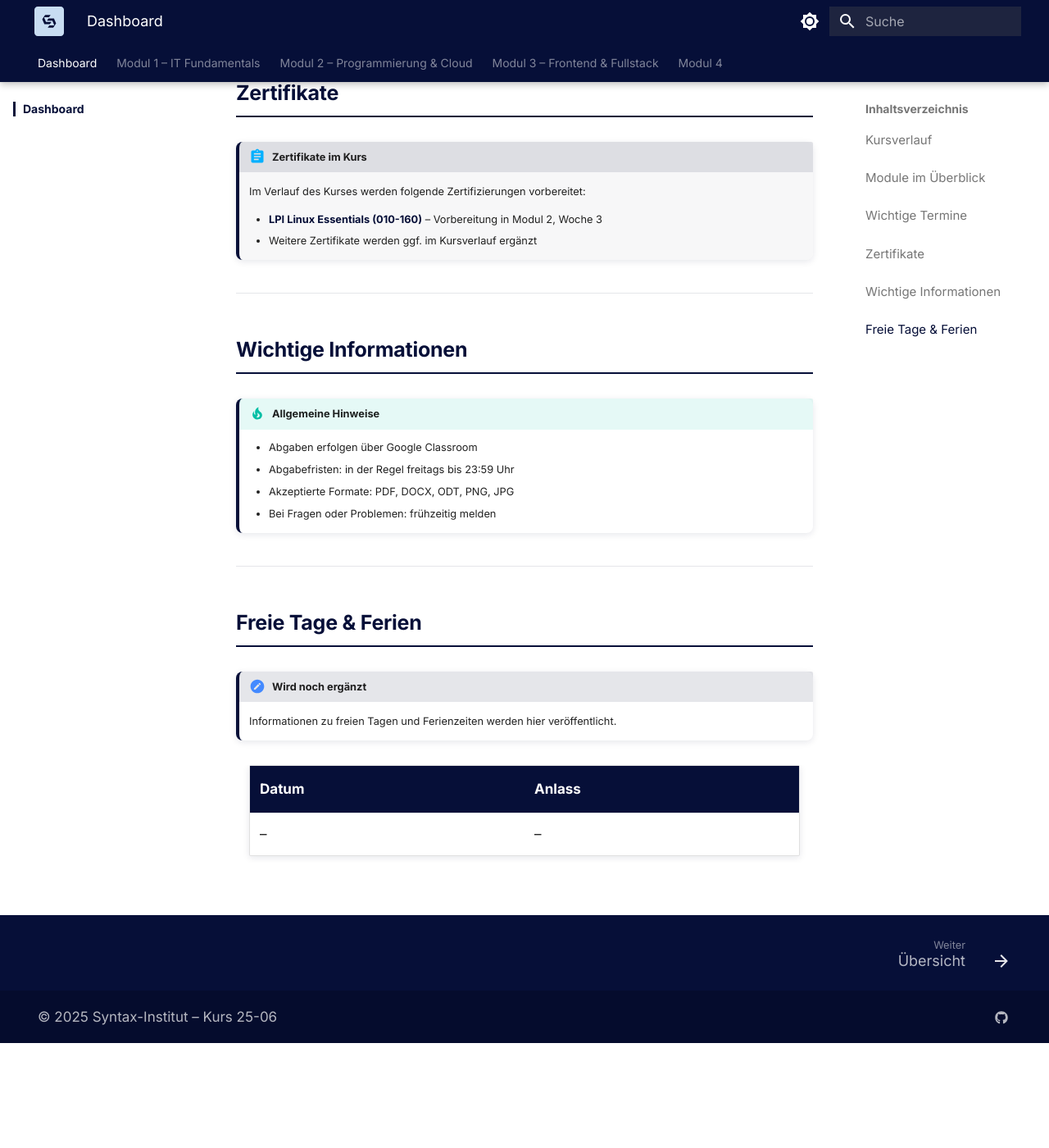
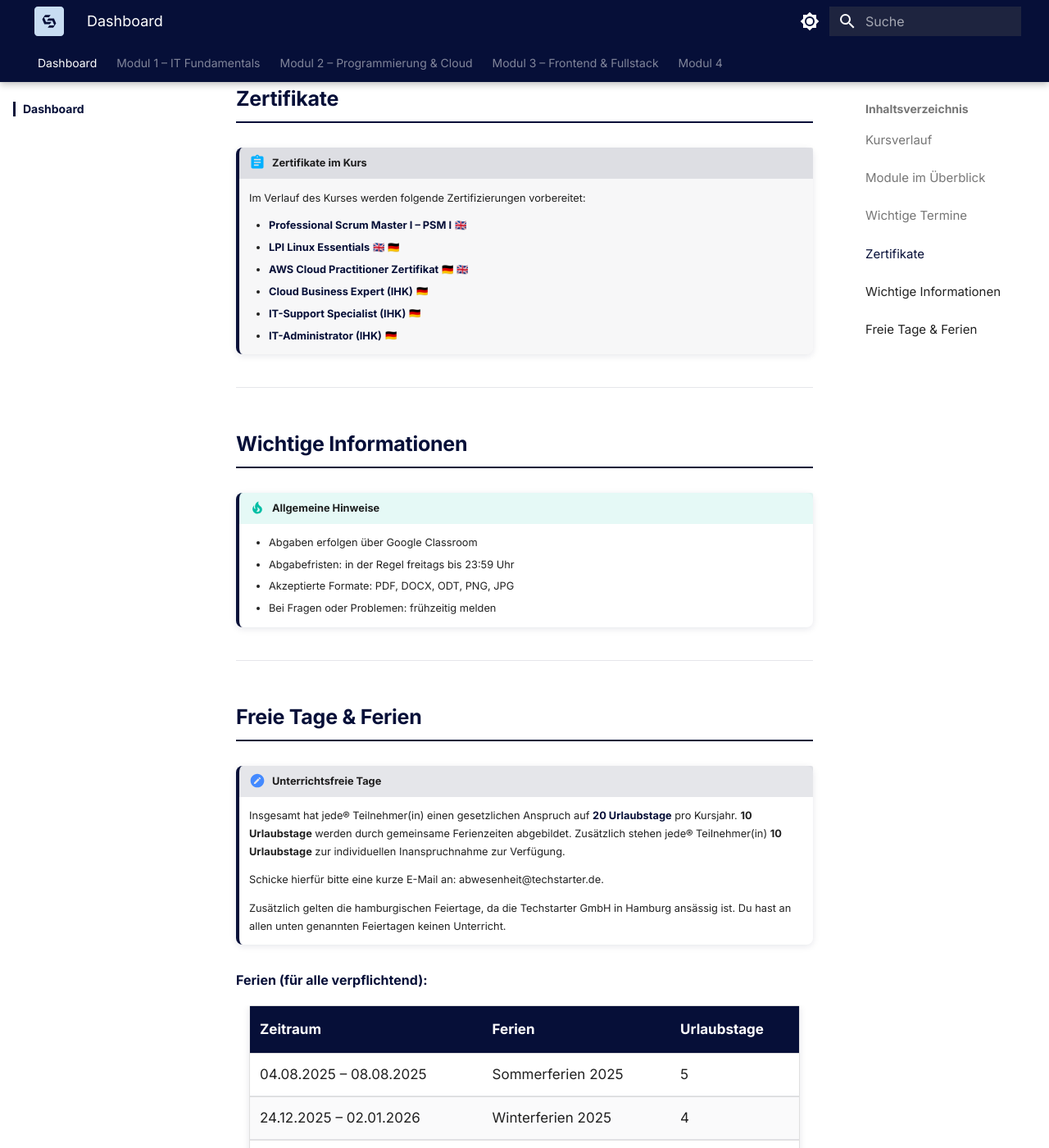
Before and after one commit to JacobMenge/kurs-25-06, an MkDocs documentation site: the page built from docs/index.md, in a window 1280 px wide and 1400 px high, scrolled down 1707 px. Shown: the whole window at 82% size. Built offline with MkDocs 1.6.1 and Material for MkDocs 9.7.7, drawn with Linux system fonts in a browser that asks for light colours; emoji names are drawn with the system emoji font; before the commit the page ends 2979 px from its top, so only the background shows below that; some of the changed text lies outside the part shown.

Commit message:
Update dashboard with certificates, schedule, and holidays
- Add all 6 certificates (PSM I, LPI, AWS, IHK)
- Add course schedule (30.06.2025 - 29.06.2026) with daily times
- Add holidays and vacation periods (Sommerferien, Winterferien, Mai-Brücke)
- Add Hamburg public holidays 2025/2026
- Update Modul 3 to 8 weeks (was 6), add Datenbanken & Docker

Co-Authored-By: Claude Opus 4.6 <noreply@anthropic.com>

```diff
--- a/docs/index.md
+++ b/docs/index.md
@@ -26,23 +26,25 @@ flowchart LR
 |-------|-------|--------|--------------|
 | [**Modul 1**](modul-1/index.md) | IT Fundamentals | 10 Wochen | Grundlagen der IT, Betriebssysteme, Netzwerke, PowerShell, Bash |
 | [**Modul 2**](modul-2/index.md) | Programmierung & Cloud | 10 Wochen | Linux, AWS, Python, FastAPI, SQL, Datenbanken |
-| [**Modul 3**](modul-3/index.md) | Frontend & Fullstack | 6 Wochen | HTML/CSS, JavaScript, React, Fullstack-Projekte |
+| [**Modul 3**](modul-3/index.md) | Frontend & Fullstack | 8 Wochen | HTML/CSS, JavaScript, React, Fullstack-Projekte, Datenbanken, Docker |
 | [**Modul 4**](modul-4/index.md) | Vertiefung | – | Wird noch bekannt gegeben |
 
 ---
 
 ## Wichtige Termine
 
-!!! info "Termine werden noch ergänzt"
-    Die konkreten Termine werden zu Kursbeginn bekannt gegeben.
+!!! info "Kurszeiten"
+    :alarm_clock: Modul I, II, III & IV: Montag bis Freitag
 
-| Datum | Ereignis | Hinweis |
-|-------|----------|---------|
-| – | Kursstart | – |
-| – | Ende Modul 1 | – |
-| – | Ende Modul 2 | – |
-| – | Ende Modul 3 | – |
-| – | Kursende | – |
+    - 37,5 Wochenstunden exkl. Pausen (50 UE)
+    - 09:00 Uhr - 12:00 Uhr
+    - 13:00 Uhr - 17:00 Uhr (10 UE + Selbstlernzeiten)
+
+| Datum | Ereignis |
+|-------|----------|
+| 30.06.2025 | Kursstart |
+| 26.09.2025 | Ende Modul 1 |
+| 29.06.2026 | Kursende |
 
 ---
 
@@ -51,8 +53,12 @@ flowchart LR
 !!! abstract "Zertifikate im Kurs"
     Im Verlauf des Kurses werden folgende Zertifizierungen vorbereitet:
 
-    - **LPI Linux Essentials (010-160)** – Vorbereitung in Modul 2, Woche 3
-    - Weitere Zertifikate werden ggf. im Kursverlauf ergänzt
+    - **Professional Scrum Master I – PSM I** :flag_gb:
+    - **LPI Linux Essentials** :flag_gb: :flag_de:
+    - **AWS Cloud Practitioner Zertifikat** :flag_de: :flag_gb:
+    - **Cloud Business Expert (IHK)** :flag_de:
+    - **IT-Support Specialist (IHK)** :flag_de:
+    - **IT-Administrator (IHK)** :flag_de:
 
 ---
 
@@ -68,9 +74,32 @@ flowchart LR
 
 ## Freie Tage & Ferien
 
-!!! note "Wird noch ergänzt"
-    Informationen zu freien Tagen und Ferienzeiten werden hier veröffentlicht.
+!!! note "Unterrichtsfreie Tage"
+    Insgesamt hat jede(r) Teilnehmer(in) einen gesetzlichen Anspruch auf **20 Urlaubstage** pro Kursjahr. **10 Urlaubstage** werden durch gemeinsame Ferienzeiten abgebildet. Zusätzlich stehen jede(r) Teilnehmer(in) **10 Urlaubstage** zur individuellen Inanspruchnahme zur Verfügung.
 
-| Datum | Anlass |
-|-------|--------|
-| – | – |
+    Schicke hierfür bitte eine kurze E-Mail an: abwesenheit@techstarter.de.
+
+    Zusätzlich gelten die hamburgischen Feiertage, da die Techstarter GmbH in Hamburg ansässig ist. Du hast an allen unten genannten Feiertagen keinen Unterricht.
+
+**Ferien (für alle verpflichtend):**
+
+| Zeitraum | Ferien | Urlaubstage |
+|----------|--------|-------------|
+| 04.08.2025 – 08.08.2025 | Sommerferien 2025 | 5 |
+| 24.12.2025 – 02.01.2026 | Winterferien 2025 | 4 |
+| 15.05.2026 | Mai-Brücke | 1 |
+
+**Feiertage 2025/2026 (Hamburg):**
+
+| Datum | Feiertag |
+|-------|----------|
+| 03.10.2025 | Tag der Deutschen Einheit |
+| 31.10.2025 | Reformationstag |
+| 25.12.2025 | 1. Weihnachtstag |
+| 26.12.2025 | 2. Weihnachtstag |
+| 01.01.2026 | Neujahr |
+| 03.04.2026 | Karfreitag 2026 |
+| 06.04.2026 | Ostermontag |
+| 01.05.2026 | Tag der Arbeit |
+| 14.05.2026 | Christi Himmelfahrt |
+| 25.05.2026 | Pfingstmontag |
```
